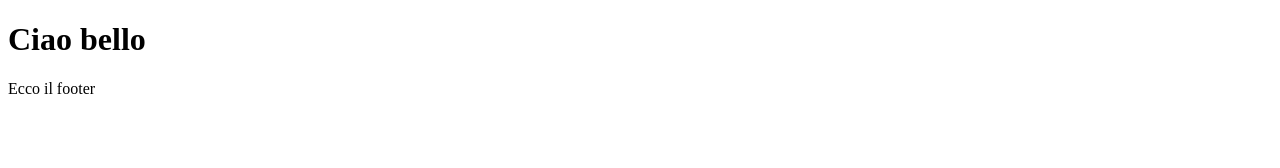
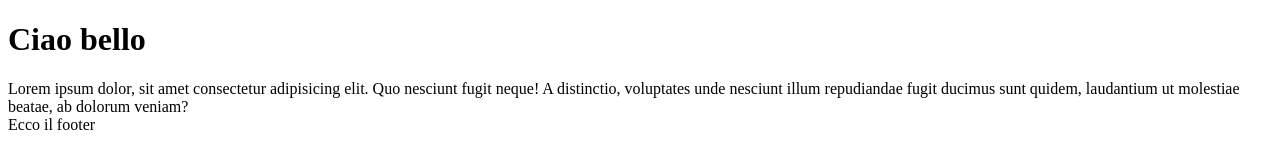
Before and after one commit to eSSeGH/git-start, a plain HTML site: page index.html in a window 1280 px wide. Drawn offline with Linux system fonts and the light colour scheme.

Commit message:
main section added to index.html

```diff
--- a/index.html
+++ b/index.html
@@ -7,10 +7,13 @@
     <title>Document</title>
 </head>
 <body>
-
     <header>
         <h1>Ciao bello</h1>
     </header>
+
+    <main>
+        Lorem ipsum dolor, sit amet consectetur adipisicing elit. Quo nesciunt fugit neque! A distinctio, voluptates unde nesciunt illum repudiandae fugit ducimus sunt quidem, laudantium ut molestiae beatae, ab dolorum veniam?
+    </main>
 
     <footer>
         <div>Ecco il footer</div>
```
